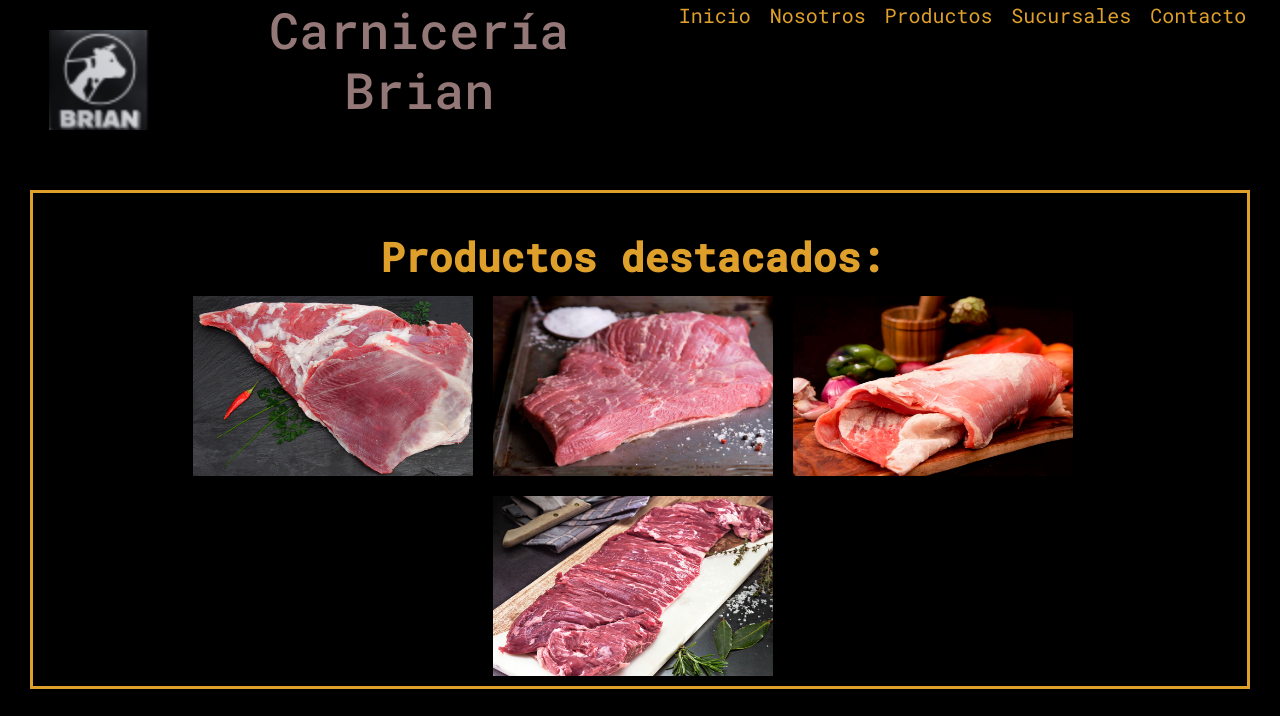
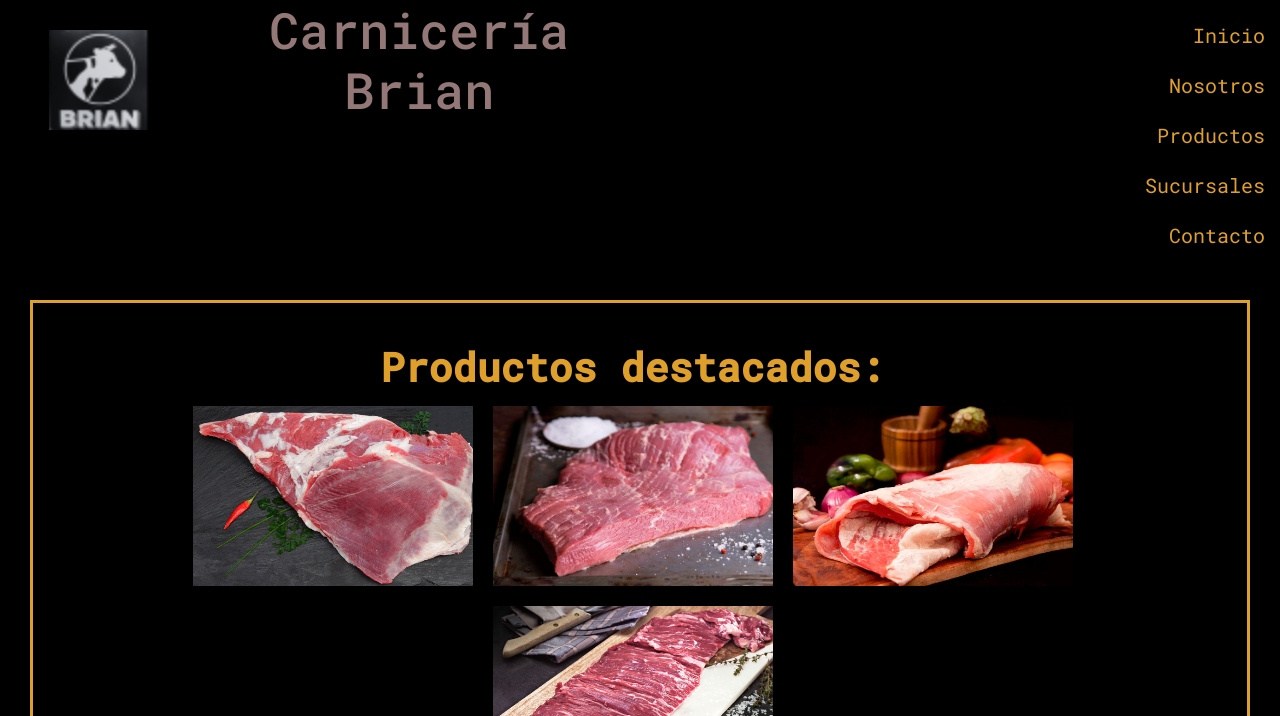
Before and after one commit to cristianpastorini/Proyecto-Uno, a website: page index.html in a window 1280 px wide. Shown: the top 716 px of the page. Drawn offline with nearby package versions, Linux system fonts and the light colour scheme; files that its build step writes are made by us from their sources.

Commit message:
mi10commi

```diff
--- a/index.html
+++ b/index.html
@@ -24,20 +24,20 @@
     <div class="conteiner-fluid">
         <header>
                 <div class="row">
-                    <div class="padrelogo col-lg-2 col-md-2 col-sm-12">
+                    <div class="padrelogo col-lg-2 col-md-12 col-sm-12">
                     <img src="multimedia/Diseño sin título (2).png" alt="logo" class="logo1 animate__animated animate__bounceIn">
                 </div>
-                <div class="titulo col-lg-4 col-md-4 col-sm-12">
+                <div class="titulo col-lg-4 col-md-12 col-sm-12">
                     <h1 > Carnicería Brian </h1>
                 </div>
-                <div class=" col-lg-6 col-md-6 col-sm-12">
+                <div class=" col-lg-6 col-md-12 col-sm-12">
                     <nav>
                         <ul class="menu3">
-                            <li><a href="index.html" class="menu3">Inicio</a></li>
-                            <li><a href="paginas/nosotros.html" class="menu3">Nosotros</a></li>
-                            <li><a href="paginas/productos.html"class="menu3">Productos</a></li>
-                            <li><a href="paginas/sucursales.html"class="menu3">Sucursales</a></li>
-                            <li><a href="paginas/contacto.html"class="menu3">Contacto</a></li>
+                            <li><a href="index.html" class="menu3 col-sm-12">Inicio</a></li>
+                            <li><a href="paginas/nosotros.html" class="menu3 col-sm-12">Nosotros</a></li>
+                            <li><a href="paginas/productos.html"class="menu3 col-sm-12">Productos</a></li>
+                            <li><a href="paginas/sucursales.html"class="menu3 col-sm-12">Sucursales</a></li>
+                            <li><a href="paginas/contacto.html"class="menu3 col-sm-12">Contacto</a></li>
                         </ul>
                     </nav>
                 </div>
--- a/scss/estilos.scss
+++ b/scss/estilos.scss
@@ -43,7 +43,7 @@ header{
 
     .menu3{
         display: flex;
-        flex-flow: row wrap;
+        flex-flow: column wrap;
         color: $ColorSecundario;
         font-family: 'Roboto Mono', monospace;
         font-size: 2rem;
@@ -52,6 +52,7 @@ header{
         text-decoration: none;
         justify-content: space-evenly;
         align-items: flex-end;
+        margin: 1rem;
         }
 
     .tituloproductos {
@@ -89,7 +90,6 @@ header{
         .google{
             width: 50rem;
             height: 30rem;
-
         }
     }
 
@@ -164,13 +164,7 @@ header{
         margin: 2rem 0rem;
         }
 
-    .texto1{
-        font-size: 4rem;
-        color: rgb(137, 163, 155);
-        font-family: 'Roboto Mono', monospace;
-        font-weight: bolder;
-        text-align: center;
-    }
+
 
     .padresucursales{
         @extend .padremapa;
```
Also changed, not shown: paginas/nosotros.html (+1 -1 lines).
